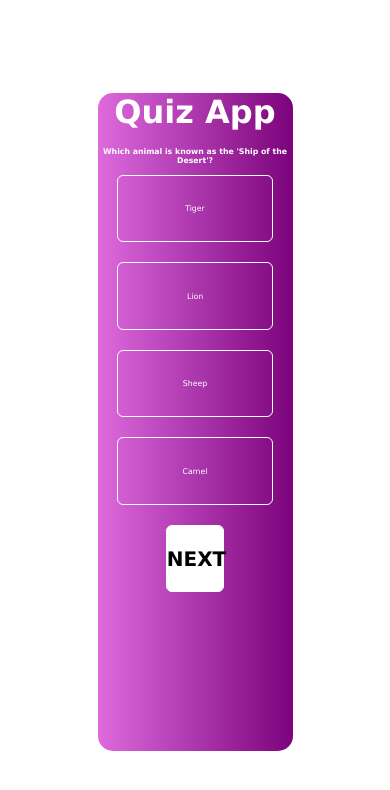
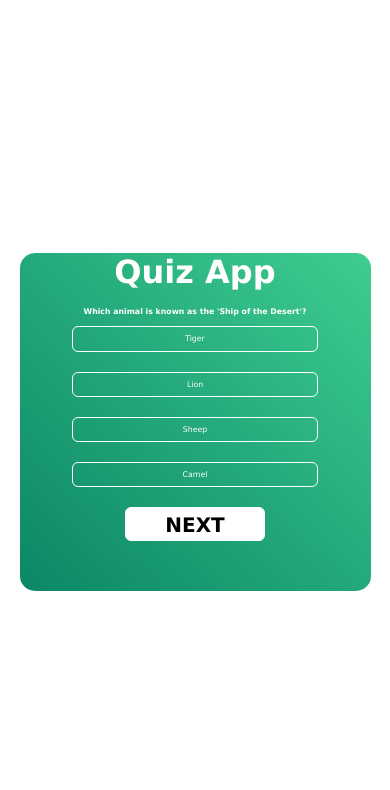
Before and after one commit to Mkmihir16/Quiz-App, a plain HTML site: page index.html in a window 390 px wide. Both pictures are taken after a click on the button "Tiger". Drawn offline with Linux system fonts and the light colour scheme.

Commit message:
resposiveness

```diff
--- a/index.html
+++ b/index.html
@@ -6,6 +6,7 @@
     <meta name="viewport" content="width=device-width, initial-scale=1.0">
     <title>Document</title>
     <link rel="stylesheet" href="style.css">
+    <link rel="stylesheet" href="responsive.css">
 </head>
 
 <body>
--- /dev/null
+++ b/responsive.css
@@ -0,0 +1,17 @@
+@media screen and (max-width:760px){
+
+.container{
+    background-image: linear-gradient(to right top, #0b8766, #189870, #24a97b, #31bb85, #3fcd8e);
+    height: 3vh;
+    height: 40vh;
+    width:90vw;
+}
+.optbtn{
+    height: 3vh;
+    width: 70%;
+}
+.nxt{
+    height: 4vh;
+    width:40%;
+}
+}
```
